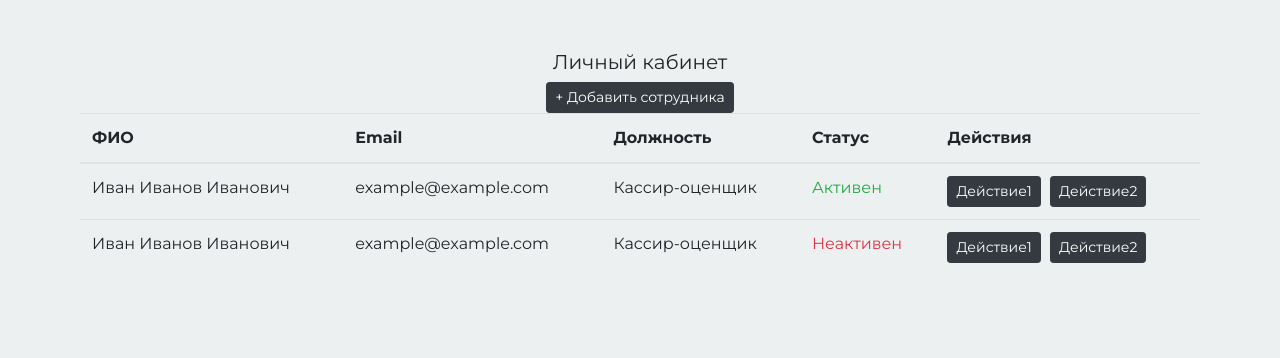
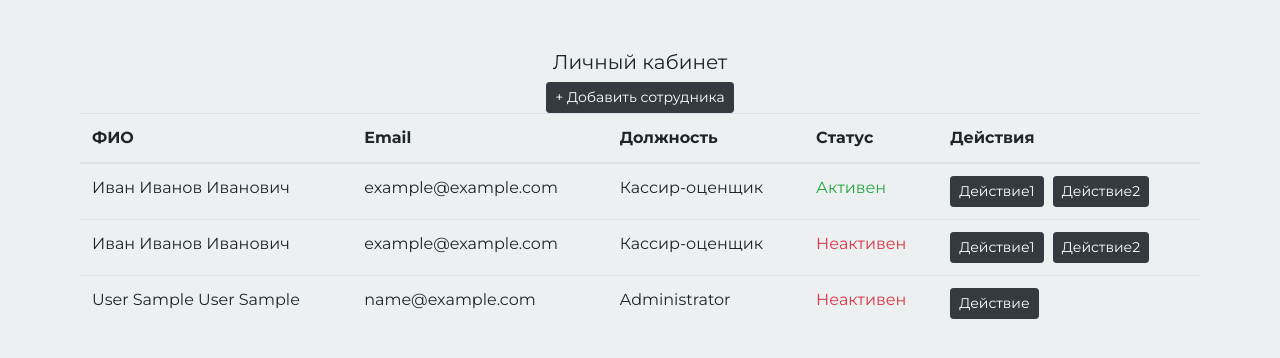
Before and after one commit to glokzs/lombard_crm, a Django app: page /accounts/1/ in a window 1280 px wide. Shown: the part 56-414 px from the top of the page. Run offline with Django 3.2, Linux system fonts and the light colour scheme; tables that the repository leaves empty hold one stand-in row (values such as "Sample post"); some libraries are stand-ins or nearby versions.

Commit message:
#48 убраны лишние поля в forms.py, установил ListView в views.py, стилистика добавлена в detail.html, create.html

```diff
--- a/pawnshop_crm/accounts/forms.py
+++ b/pawnshop_crm/accounts/forms.py
@@ -3,13 +3,21 @@ from django import forms
 from accounts.models import User
 
 USER_TYPES = [
-        ("0", "Выберите тип прав"),
-        ("1", "Администратор"),
-        ("2", "Кассир_оценщик"),
-        ("3", "Аудитор")
-        ]
+    ("не указана", "Выберите тип прав"),
+    ("Администратор", "Администратор"),
+    ("Кассир-оценщик", "Кассир-оценщик"),
+    ("Аудитор", "Аудитор")
+]
+
 
 class UserForm(forms.ModelForm):
+    username = forms.CharField(
+        label='Логин',
+        widget=forms.TextInput(attrs={
+            'class': 'form-control',
+            'placeholder': 'Введите логин'
+        })
+    )
     first_name = forms.CharField(
         label='Имя',
         widget=forms.TextInput(attrs={
@@ -34,66 +42,9 @@ class UserForm(forms.ModelForm):
     )
     user_type = forms.ChoiceField(
         label='Должность',
-        choices = USER_TYPES,
+        choices=USER_TYPES,
         required=True,
         widget=forms.Select()
-    )
-    # birth_date = forms.DateField(
-    #     label='Дата рождения',
-    #     widget=forms.SelectDateWidget
-    # )
-    # location = forms.CharField(
-    #     label='Населенный пункт',
-    #     widget=forms.TextInput(attrs={
-    #         'class': 'form-control',
-    #         'placeholder': 'Введите название населенного пункта'
-    #     })
-    # )
-    # street = forms.CharField(
-    #     label='Улица',
-    #     widget=forms.TextInput(attrs={
-    #         'class': 'form-control',
-    #         'placeholder': 'Введите название улицы'
-    #     })
-    # )
-    # house_number = forms.CharField(
-    #     label='Номер дома',
-    #     widget=forms.TextInput(attrs={
-    #         'class': 'form-control',
-    #         'placeholder': 'Введите номер дома'
-    #     })
-    # )
-    # apartment_number = forms.CharField(
-    #     label='Номер квартиры',
-    #     required=False,
-    #     widget=forms.TextInput(attrs={
-    #         'class': 'form-control',
-    #         'placeholder': 'Введите номер квартиры'
-    #     })
-    # )
-    # actual_address = forms.CharField(
-    #     label='Фактический адрес проживания',
-    #     required=False,
-    #     widget=forms.TextInput(attrs={
-    #         'class': 'form-control',
-    #         'placeholder': 'Введите фактический адрес проживания'
-    #     })
-    # )
-    # birth_place = forms.CharField(
-    #     label='Место рождения',
-    #     required=False,
-    #     widget=forms.TextInput(attrs={
-    #         'class': 'form-control',
-    #         'placeholder': 'Введите место рождения'
-    #     })
-    # )
-
-    phone = forms.CharField(
-        label='Номер телефона',
-        widget=forms.NumberInput(attrs={
-            'class': 'form-control',
-            'placeholder': 'Введите номер телефона'
-        })
     )
     email = forms.EmailField(
         label='Email',
@@ -102,23 +53,7 @@ class UserForm(forms.ModelForm):
             'placeholder': 'Введите email'
         })
     )
-    # citizenship = forms.CharField(
-    #     label='Гражданство',
-    #     widget=forms.TextInput(attrs={
-    #         'class': 'form-control',
-    #         'placeholder': 'Введите гражданство'
-    #     })
-    # )
-    # files = forms.FileField(
-    #     label='Файлы',
-    #     required=False,
-    #     widget=forms.FileInput(
-    #         attrs={
-    #             'class': 'form-control-file',
-    #         }
-    #     )
-    # )
 
     class Meta:
         model = User
-        exclude = []
+        fields = ['username', 'first_name', 'middle_name', 'last_name', 'email']
--- a/pawnshop_crm/accounts/templates/user/detail.html
+++ b/pawnshop_crm/accounts/templates/user/detail.html
@@ -6,14 +6,16 @@
           content="width=device-width, user-scalable=no, initial-scale=1.0, maximum-scale=1.0, minimum-scale=1.0">
     <meta http-equiv="X-UA-Compatible" content="ie=edge">
     <title>Document</title>
-    <link rel="stylesheet" href="https://stackpath.bootstrapcdn.com/bootstrap/4.3.1/css/bootstrap.min.css" integrity="sha384-ggOyR0iXCbMQv3Xipma34MD+dH/1fQ784/j6cY/iJTQUOhcWr7x9JvoRxT2MZw1T" crossorigin="anonymous">
+    <link rel="stylesheet" href="https://stackpath.bootstrapcdn.com/bootstrap/4.3.1/css/bootstrap.min.css"
+          integrity="sha384-ggOyR0iXCbMQv3Xipma34MD+dH/1fQ784/j6cY/iJTQUOhcWr7x9JvoRxT2MZw1T" crossorigin="anonymous">
     <link rel="stylesheet" href="static/css/style.css">
 </head>
 <body>
 <nav class="navbar navbar-expand-lg navbar-dark bg-dark">
     <div class="container">
         <a class="navbar-brand" href="#">Lombard CRM</a>
-        <button class="navbar-toggler" type="button" data-toggle="collapse" data-target="#navbarNavAltMarkup" aria-controls="navbarNavAltMarkup" aria-expanded="false" aria-label="Toggle navigation">
+        <button class="navbar-toggler" type="button" data-toggle="collapse" data-target="#navbarNavAltMarkup"
+                aria-controls="navbarNavAltMarkup" aria-expanded="false" aria-label="Toggle navigation">
             <span class="navbar-toggler-icon"></span>
         </button>
         <div class="collapse navbar-collapse" id="navbarNavAltMarkup">
@@ -27,7 +29,7 @@
     <div class="container content-container">
         <h5 class="content-heading">Личный кабинет</h5>
         <div class="d-flex justify-content-center">
-            <button type="button" class="btn btn-dark btn-sm control-button">+ Добавить сотрудника</button>
+            <a href="{% url 'accounts:create' %}" class="btn btn-dark btn-sm control-button">+ Добавить сотрудника</a>
         </div>
         <div class="table-wrapper">
             <table class="table">
@@ -61,14 +63,36 @@
                         <button type="button" class="btn btn-dark btn-sm control-button">Действие2</button>
                     </td>
                 </tr>
+                {% for user in users %}
+                <tr>
+                    <td>{{ user.last_name }}
+                        {% if user.middle_name %}
+                        {{ user.middle_name }}
+                        {% else %}
+                        {% endif%}
+                        {{ user.first_name }}
+                    </td>
+                    <td>{{ user.email }}</td>
+                    <td>{{ user.user_type }}</td>
+                    <td><span class="text-danger">Неактивен</span></td>
+                    <td>
+                        <button type="button" class="btn btn-dark btn-sm control-button">Действие</button>
+                    </td>
+                    {% endfor %}
                 </tbody>
             </table>
         </div>
     </div>
 </section>
 <!-- Scripts -->
-<script src="https://code.jquery.com/jquery-3.3.1.slim.min.js" integrity="sha384-q8i/X+965DzO0rT7abK41JStQIAqVgRVzpbzo5smXKp4YfRvH+8abtTE1Pi6jizo" crossorigin="anonymous"></script>
-<script src="https://cdnjs.cloudflare.com/ajax/libs/popper.js/1.14.7/umd/popper.min.js" integrity="sha384-UO2eT0CpHqdSJQ6hJty5KVphtPhzWj9WO1clHTMGa3JDZwrnQq4sF86dIHNDz0W1" crossorigin="anonymous"></script>
-<script src="https://stackpath.bootstrapcdn.com/bootstrap/4.3.1/js/bootstrap.min.js" integrity="sha384-JjSmVgyd0p3pXB1rRibZUAYoIIy6OrQ6VrjIEaFf/nJGzIxFDsf4x0xIM+B07jRM" crossorigin="anonymous"></script>
+<script src="https://code.jquery.com/jquery-3.3.1.slim.min.js"
+        integrity="sha384-q8i/X+965DzO0rT7abK41JStQIAqVgRVzpbzo5smXKp4YfRvH+8abtTE1Pi6jizo"
+        crossorigin="anonymous"></script>
+<script src="https://cdnjs.cloudflare.com/ajax/libs/popper.js/1.14.7/umd/popper.min.js"
+        integrity="sha384-UO2eT0CpHqdSJQ6hJty5KVphtPhzWj9WO1clHTMGa3JDZwrnQq4sF86dIHNDz0W1"
+        crossorigin="anonymous"></script>
+<script src="https://stackpath.bootstrapcdn.com/bootstrap/4.3.1/js/bootstrap.min.js"
+        integrity="sha384-JjSmVgyd0p3pXB1rRibZUAYoIIy6OrQ6VrjIEaFf/nJGzIxFDsf4x0xIM+B07jRM"
+        crossorigin="anonymous"></script>
 </body>
 </html>
--- a/pawnshop_crm/accounts/views.py
+++ b/pawnshop_crm/accounts/views.py
@@ -7,6 +7,7 @@ from django.views.generic import ListView, DetailView, CreateView
 
 from accounts.forms import UserForm
 from accounts.models import User
+
 
 def user_login_view(request):
     context = {}
@@ -26,14 +27,17 @@ def user_login_view(request):
             context['has_error'] = True
     return render(request, 'user/login.html', context=context)
 
+
 def logout_view(request):
     logout(request)
     return redirect('accounts:login')
 
-class UserDetailView(DetailView):
+
+class UserDetailView(ListView):
+    model = User
     template_name = 'user/detail.html'
-    pk_url_kwarg = 'user_pk'
-    model = User
+    context_object_name = 'users'
+
 
 class UserCreateView(CreateView):
     template_name = 'user/create.html'
@@ -42,28 +46,17 @@ class UserCreateView(CreateView):
 
     def form_valid(self, form):
         data = form.cleaned_data
-        user = User.objects.create(first_name=data['first_name'],
-                                   middle_name=data['middle_name'],
-                                   last_name=data['last_name'],
-                                   email=data['email'],
-                                   user_type=data['user_type'],
-                                   initial_password_changed_at = data['initial_password_changed_at']
-                                   )
+        user = User.objects.create(
+            username=data['username'],
+            first_name=data['first_name'],
+            middle_name=data['middle_name'],
+            last_name=data['last_name'],
+            email=data['email'],
+            user_type=data['user_type'],
+
+        )
         self.object = user
         return redirect(self.get_success_url())
 
-
-
     def get_success_url(self):
-        return reverse('accounts:detail', kwargs={'user_pk': 1})
-
-
-    # def get_context_data(self, **kwargs):
-    #     recent_client_pk = self.request.GET.get('recent_client_pk')
-    #     if recent_client_pk:
-    #         recent_client = get_object_or_404(User, pk=self.request.GET.get('recent_client_pk'))
-    #         kwargs['recent_client'] = recent_client
-    #     return super().get_context_data(**kwargs)
-    #
-    # def get_success_url(self):
-    #     return reverse('pawnshop:confirm_document_create', kwargs={'client_pk': self.object.pk})
+        return reverse('accounts:user_detail', kwargs={'user_pk': 1})
```
Also changed, not shown: pawnshop_crm/accounts/templates/user/create.html (+18 -3 lines).
